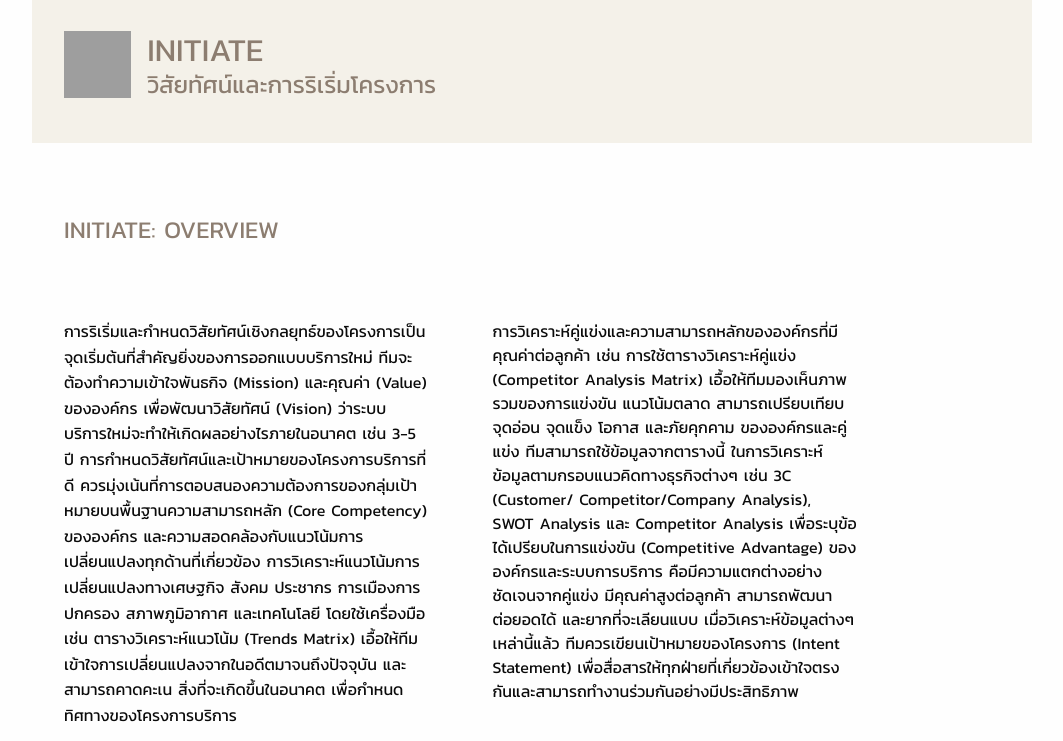
After one commit to Perthz/sd-tcdc, a PHP site: page /initiate-full.html in a window 1280 px wide. The commit adds this page. Shown: the part 807-1548 px from the top of the page, without its empty margins (108-1171 px from the left). Run offline with PHP 8.4, Linux system fonts and the light colour scheme; some libraries are stand-ins or nearby versions; grey boxes are pictures that could not be loaded.

Commit message:
3C First Page Initiate

```diff
--- a/brief-full.html
+++ b/brief-full.html
@@ -69,7 +69,7 @@
 </div>
 
     <div class="row footer black">
-	    <div class="large-7 medium-7">
+	    <div class="large-7 medium-7 small-7">
 
 		    	<img src="assets/pm-office.svg"/>
 				<img src="assets/tcdc.svg"/>
--- a/brief.html
+++ b/brief.html
@@ -52,7 +52,7 @@
     </div>
 
     <div class="row footer black">
-	    <div class="large-7 medium-7">
+	    <div class="large-7 medium-7 small-7">
 
 		    	<img src="assets/pm-office.svg"/>
 				<img src="assets/tcdc.svg"/>
--- a/css/app.css
+++ b/css/app.css
@@ -1,4 +1,17 @@
-@import url('https://fonts.googleapis.com/css?family=Kanit');
+/* @import url('https://fonts.googleapis.com/css?family=Kanit'); */
+
+@font-face {
+    font-family: 'Kanit';
+    src: url(../assets/Kanit-Regular.ttf);
+}
+
+.article {
+	font-weight: 300;
+}
+
+.row.article {
+	height: 3rem;
+}
 
 body, h1, h2, h3, h4, h5, h6 {
 	font-family: 'Kanit', sans-serif;
@@ -250,7 +263,7 @@ div.columns.initiate  {
 
 
 
-.initiate {
+.initiate, div.initiate a {
 	color: #8C7D70;
 
 }
@@ -282,7 +295,7 @@ div.columns.initiate  {
 
 .box {
 	width: 100%;
-	height: 8.5rem;
+/* 	height: 8.5rem; */
 	min-height: 3rem;
 	background: #F4F1E9;
 	padding-top: 1rem;
@@ -307,7 +320,7 @@ h3 span {
 
 div.article h5 {
 	font-size: 1.5rem;
-	margin-bottom: 1.5rem;
+/* 	margin-bottom: 1.5rem; */
 }
 
 .article {
@@ -552,6 +565,12 @@ and (max-device-width : 1366px) {
 
 	img.logo {margin-top: 0.5rem;}
 
+	.footer div img {
+	width: 3rem;
+	height: auto;
+	margin: 2%;
+}
+
 /*
 		div.sevencolumns .columns {
 
--- /dev/null
+++ b/initiate-full.html
@@ -0,0 +1,97 @@
+<!doctype html>
+<html class="no-js" lang="en">
+  <head>
+    <meta charset="utf-8" />
+    <meta name="viewport" content="width=device-width, initial-scale=1.0" />
+    <title>Service Design</title>
+    <link rel="stylesheet" href="css/foundation.css">
+     <link rel="stylesheet" href="css/app.css">
+         <link rel="stylesheet" href="https://maxcdn.bootstrapcdn.com/font-awesome/4.7.0/css/font-awesome.min.css">
+
+  </head>
+<body>
+
+<!-- Cut Area Above -->
+
+<hr class="modal"/>
+<div class="row">
+	<div class="column">
+		<img id="test" class="orbit-image" src="http://tcdc.groov.asia/wp-content/uploads/2016/12/initiate.svg"/>
+	</div>
+
+</div>
+<div class="row initiate box ">
+	<div class="column">
+		<img class="icon" src="http://tcdc.groov.asia/wp-content/uploads/2016/12/initiate_icon1.svg"/>
+		<h3>INITIATE</h3>
+		<h3><span>วิสัยทัศน์และการริเริ่มโครงการ</span></h3>
+	</div>
+</div>
+
+<div class="row">
+	<div class="column article">
+		<h5 class="initiate">INITIATE: OVERVIEW</h5>
+	</div>
+</div>
+
+<div class="row">
+	<div class="column large-3 medium-3 small-7 article">
+		<p>การริเริ่มและกำหนดวิสัยทัศน์เชิงกลยุทธ์ของโครงการเป็นจุดเริ่มต้นที่สำคัญยิ่งของการออกแบบบริการใหม่ ทีมจะต้องทำความเข้าใจพันธกิจ (Mission) และคุณค่า (Value) ขององค์กร เพื่อพัฒนาวิสัยทัศน์ (Vision) ว่าระบบบริการใหม่จะทำให้เกิดผลอย่างไรภายในอนาคต เช่น 3-5 ปี การกำหนดวิสัยทัศน์และเป้าหมายของโครงการบริการที่ดี ควรมุ่งเน้นที่การตอบสนองความต้องการของกลุ่มเป้าหมายบนพื้นฐานความสามารถหลัก (Core Competency) ขององค์กร และความสอดคล้องกับแนวโน้มการเปลี่ยนแปลงทุกด้านที่เกี่ยวข้อง การวิเคราะห์แนวโน้มการเปลี่ยนแปลงทางเศษฐกิจ สังคม ประชากร การเมืองการปกครอง สภาพภูมิอากาศ และเทคโนโลยี โดยใช้เครื่องมือ เช่น ตารางวิเคราะห์แนวโน้ม (Trends Matrix) เอื้อให้ทีมเข้าใจการเปลี่ยนแปลงจากในอดีตมาจนถึงปัจจุบัน และสามารถคาดคะเน สิ่งที่จะเกิดขึ้นในอนาคต เพื่อกำหนดทิศทางของโครงการบริการ</p>
+		<p><img src="http://tcdc.groov.asia/wp-content/uploads/2016/12/initiate2.svg" width="550" scale="0"></p>
+
+
+	</div>
+	<div class="column large-3 medium-3 smaall-7 article">
+		การวิเคราะห์คู่แข่งและความสามารถหลักขององค์กรที่มีคุณค่าต่อลูกค้า เช่น การใช้ตารางวิเคราะห์คู่แข่ง (Competitor Analysis Matrix) เอื้อให้ทีมมองเห็นภาพรวมของการแข่งขัน แนวโน้มตลาด สามารถเปรียบเทียบจุดอ่อน จุดแข็ง โอกาส และภัยคุกคาม ขององค์กรและคู่แข่ง ทีมสามารถใช้ข้อมูลจากตารางนี้ ในการวิเคราะห์ข้อมูลตามกรอบแนวคิดทางธุรกิจต่างๆ เช่น 3C (Customer/
+Competitor/Company Analysis), SWOT Analysis และ Competitor Analysis เพื่อระบุข้อได้เปรียบในการแข่งขัน (Competitive Advantage) ขององค์กรและระบบการบริการ คือมีความแตกต่างอย่างชัดเจนจากคู่แข่ง มีคุณค่าสูงต่อลูกค้า สามารถพัฒนาต่อยอดได้ และยากที่จะเลียนแบบ เมื่อวิเคราะห์ข้อมูลต่างๆ
+เหล่านี้แล้ว ทีมควรเขียนเป้าหมายของโครงการ (Intent Statement) เพื่อสื่อสารให้ทุกฝ่ายที่เกี่ยวข้องเข้าใจตรงกันและสามารถทำงานร่วมกันอย่างมีประสิทธิภาพ
+	</div>
+</div>
+
+
+<div class="row shadow">
+
+</div>
+
+
+
+<div class="row widget">
+
+	<div class="large-5 download">
+		<a href="assets/PDF/T1-Initiate/">
+			<i class="fa fa-download" aria-hidden="true"></i>
+		   ดาวน์โหลดแบบฟอร์มการสร้างโจทย์ในการออกแบบ
+		</a>
+	</div>
+
+	<div class="large-1">
+	 <ul class="social">
+		 <li><i class="fa fa-facebook" aria-hidden="true"></i>
+</li>
+		  	 <li><i class="fa fa-twitter" aria-hidden="true"></i>
+</li>
+		  	 <li><i class="fa fa-google-plus" aria-hidden="true"></i>
+</li>
+	</ul>
+	    </div>
+</div>
+
+    <div class="row footer black">
+	    <div class="large-7 medium-7 small-7">
+
+		    	<img src="assets/pm-office.svg"/>
+				<img src="assets/tcdc.svg"/>
+
+	    </div>
+
+    </div>
+
+<!-- Cut area -->
+
+   <script src="https://code.jquery.com/jquery-2.1.4.min.js"></script>
+    <script src="http://dhbhdrzi4tiry.cloudfront.net/cdn/sites/foundation.js"></script>
+    <script>
+      $(document).foundation();
+    </script>
+  </body>
+</html>
```
Also changed, not shown: index.html (+9 -27 lines), initiate.html (added, +78 -0 lines), assets/Kanit-Regular.ttf (added), css/app-min.css.
